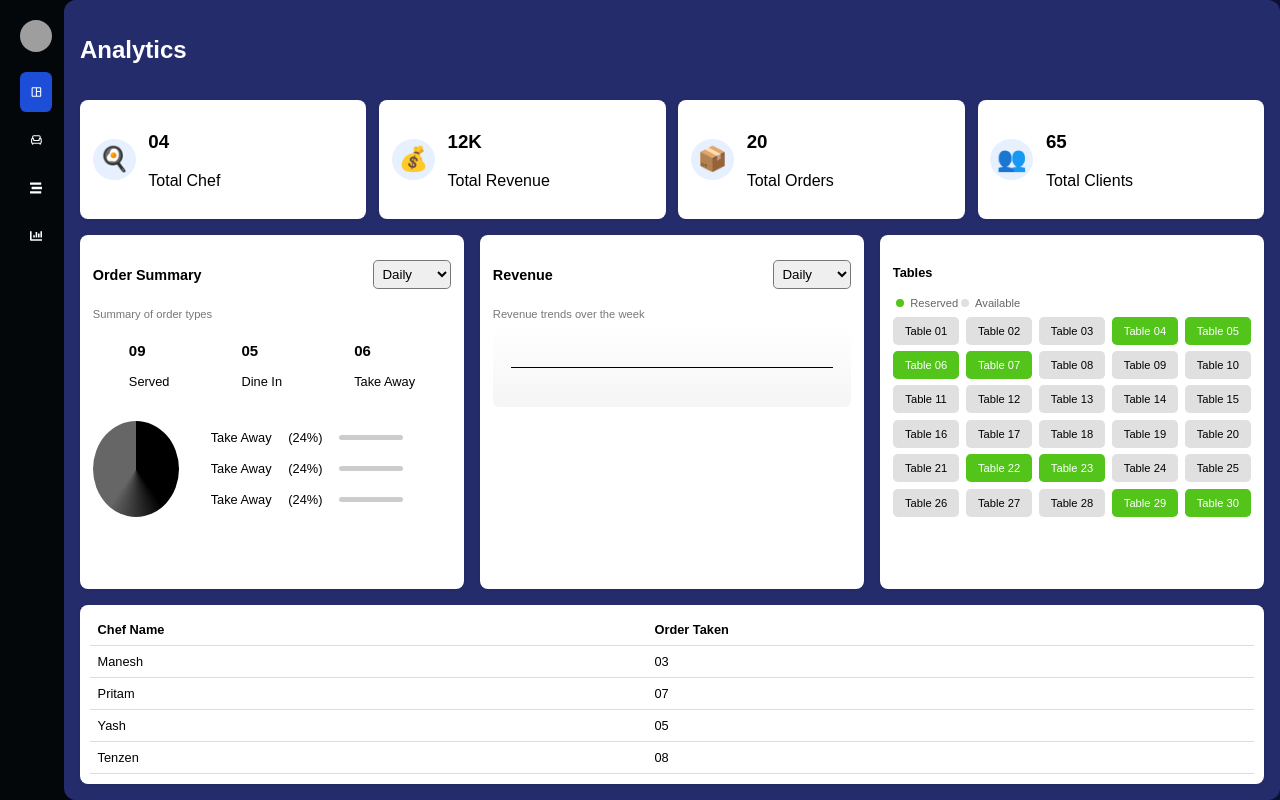
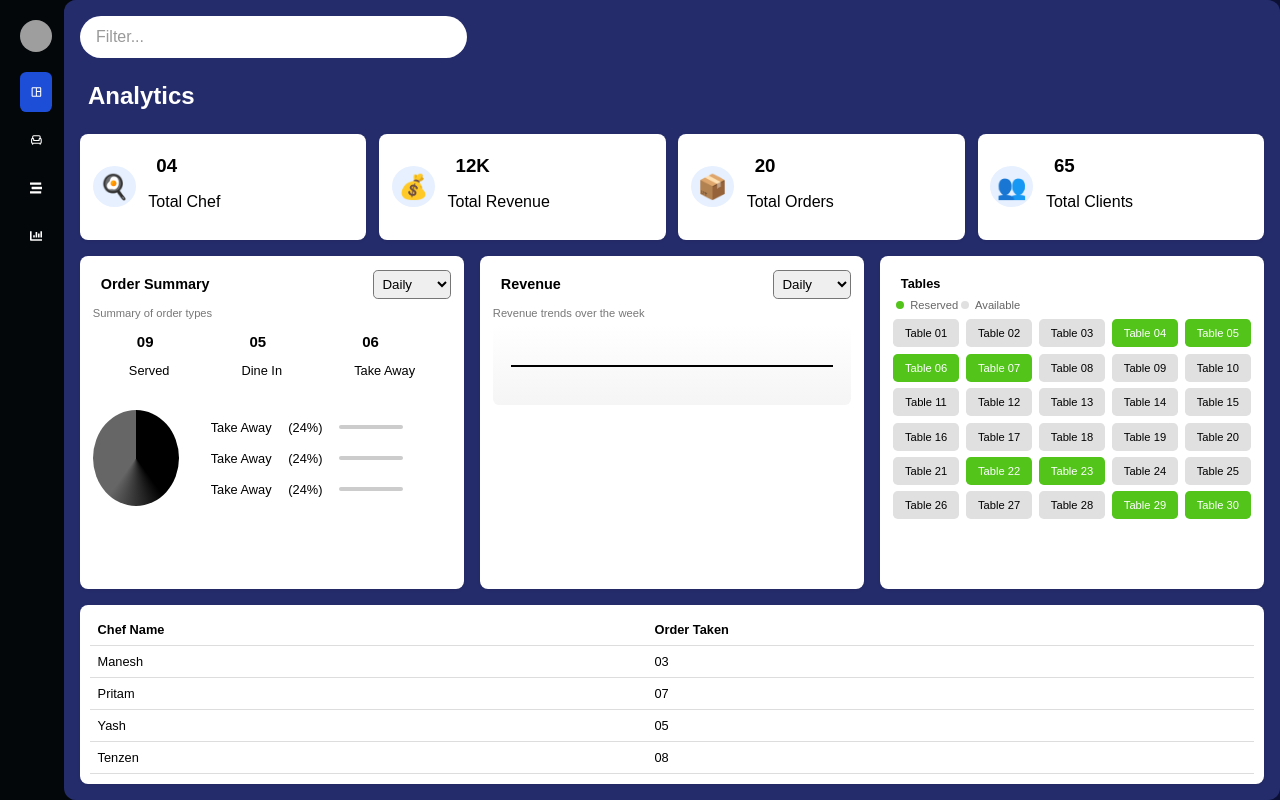
Before and after one commit to Sourav-Sharma-001/Final-Eva, a React (Vite) app in the folder Frontend/my-app/: page / in a window 1280 px wide. Built offline with nearby package versions, Linux system fonts and the light colour scheme; grey boxes are pictures that could not be loaded.

Commit message:
changed sidebar css

```diff
--- a/Frontend/my-app/src/Components/Pages/Analytics/Analytics.css
+++ b/Frontend/my-app/src/Components/Pages/Analytics/Analytics.css
@@ -13,9 +13,42 @@
   gap: 1rem;
 }
 
+.analytics-container h1,
+.analytics-container h2,
+.analytics-container h3,
+.analytics-container h4,
+.analytics-container h5,
+.analytics-container h6 {
+  margin: 0.5rem;
+}
+
+
+.search-input {
+  width: 30%;
+  padding: 0.75rem 1rem;
+  border-radius: 2rem;
+  border: none;
+  outline: none;
+  font-size: 1rem;
+  color: #333;
+  background: white;
+  backdrop-filter: blur(6px);
+  transition: all 0.2s ease;
+}
+
+.search-input::placeholder {
+  color: #999;
+}
+
+.search-input:focus {
+  background: rgba(255, 255, 255, 0.25);
+  box-shadow: 0 0 0 2px rgba(255, 255, 255, 0.4);
+}
+
 .title {
   font-size: clamp(1rem, 2vw, 1.5rem);
   text-align: left;
+  margin: 0;
 }
 
 .stats {
--- a/Frontend/my-app/src/Components/Pages/Analytics/Analytics.jsx
+++ b/Frontend/my-app/src/Components/Pages/Analytics/Analytics.jsx
@@ -14,6 +14,7 @@ export default function Analytics() {
 
   return (
     <div className="analytics-container">
+      <input className="search-input" placeholder="Filter..." />
       <h2 className="title">Analytics</h2>
 
       <div className="stats">
```
